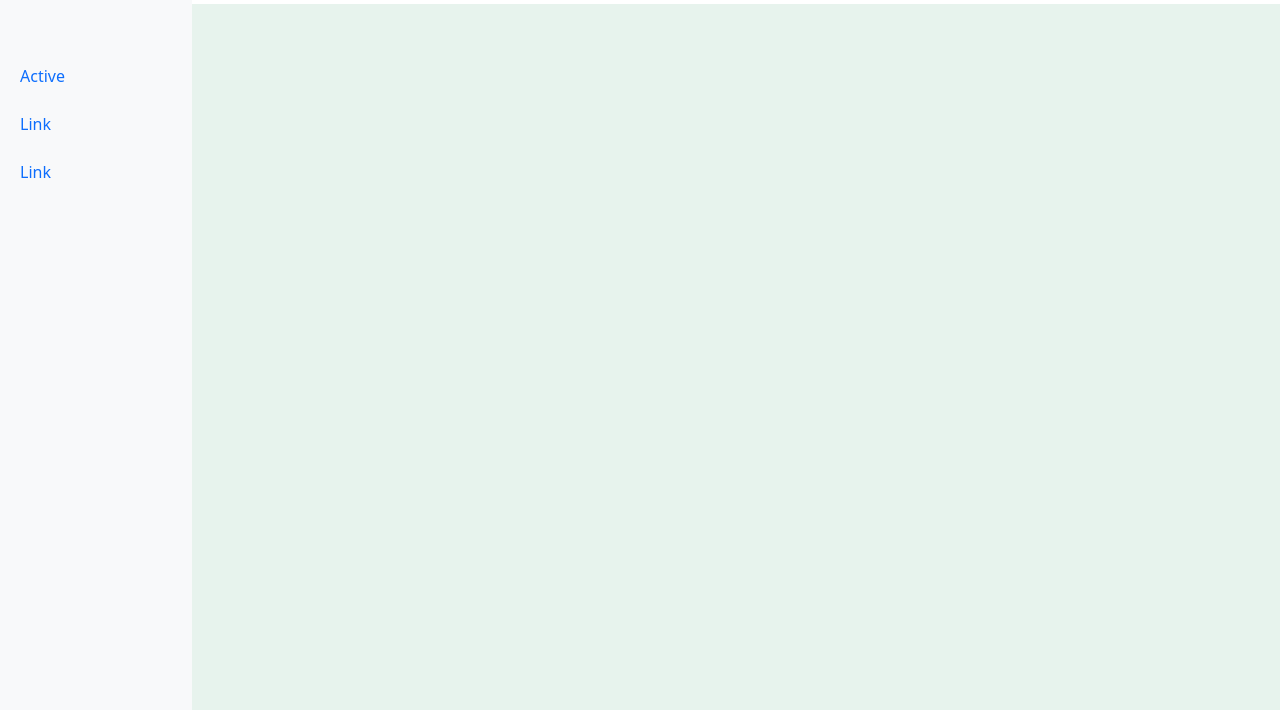
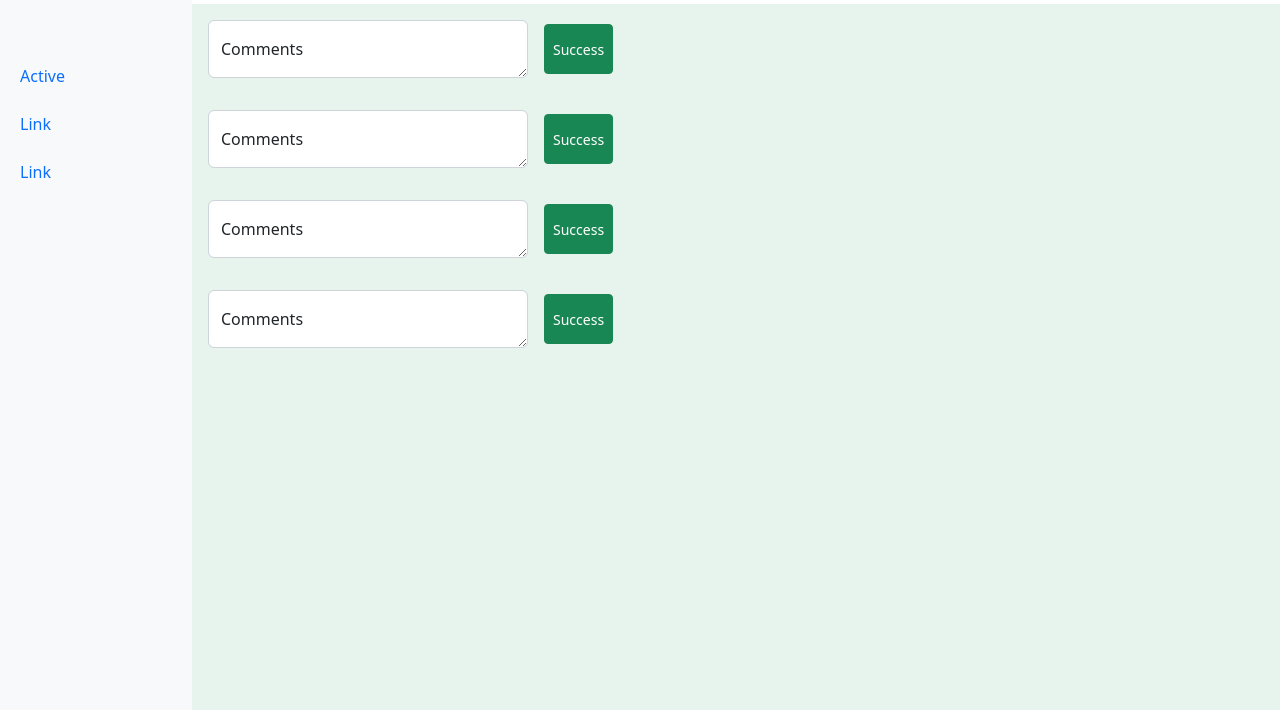
Before and after one commit to hcsworld/PS_chat, a plain HTML site: page my_account.html in a window 1280 px wide. Shown: the part 90-800 px from the top of the page. Drawn offline with nearby package versions, Linux system fonts and the light colour scheme.

Commit message:
implementing my_account

```diff
--- a/my_account.html
+++ b/my_account.html
@@ -15,6 +15,10 @@
         position: fixed;
         width: 85%;
         height: 100%;
+      }
+
+      .form-control{
+        width: 320px;
       }
     </style>
   </head>
@@ -40,8 +44,35 @@
         <div>
           <h2 class="pt-5 ps-5">My account</h2>
         <div>
-        <div class="content m-0 bg-success bg-opacity-10">
-
+        <div class=" d-flex flex-column content m-0 bg-success bg-opacity-10">
+          <div class="d-inline-flex flex-row align-items-center">
+            <div class="form-floating m-3">
+              <textarea class="form-control" placeholder="Leave a comment here" id="floatingTextarea"></textarea>
+              <label for="floatingTextarea">Comments</label>
+            </div>
+            <button type="button" class="btn btn-success btn-sm" style="height: 50px">Success</button>
+          </div>
+          <div class="d-inline-flex flex-row align-items-center">
+            <div class="form-floating m-3">
+              <textarea class="form-control" placeholder="Leave a comment here" id="floatingTextarea"></textarea>
+              <label for="floatingTextarea">Comments</label>
+            </div>
+            <button type="button" class="btn btn-success btn-sm" style="height: 50px">Success</button>
+          </div>
+          <div class="d-inline-flex flex-row align-items-center">
+            <div class="form-floating m-3">
+              <textarea class="form-control" placeholder="Leave a comment here" id="floatingTextarea"></textarea>
+              <label for="floatingTextarea">Comments</label>
+            </div>
+            <button type="button" class="btn btn-success btn-sm" style="height: 50px">Success</button>
+          </div>
+          <div class="d-inline-flex flex-row align-items-center">
+            <div class="form-floating m-3">
+              <textarea class="form-control" placeholder="Leave a comment here" id="floatingTextarea"></textarea>
+              <label for="floatingTextarea">Comments</label>
+            </div>
+            <button type="button" class="btn btn-success btn-sm" style="height: 50px">Success</button>
+          </div>
         <div>
     </div>
     <script src="https://cdn.jsdelivr.net/npm/bootstrap@5.2.2/dist/js/bootstrap.bundle.min.js" integrity="sha384-OERcA2EqjJCMA+/3y+gxIOqMEjwtxJY7qPCqsdltbNJuaOe923+mo//f6V8Qbsw3" crossorigin="anonymous"></script>
```
